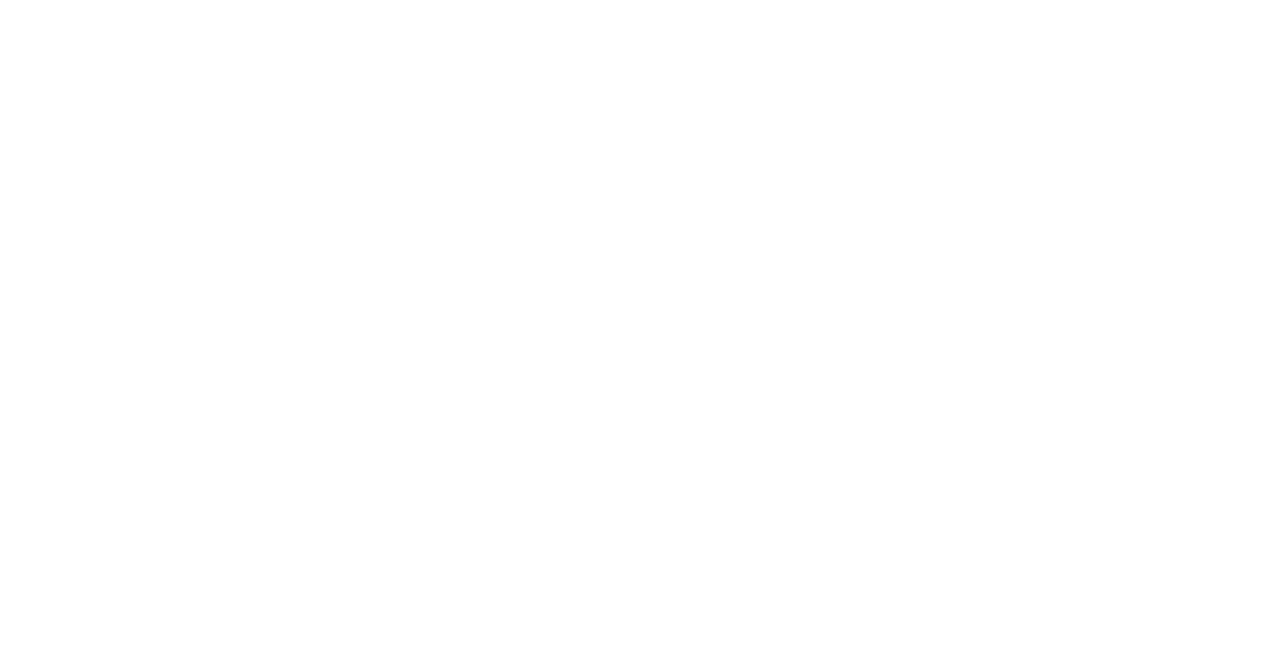
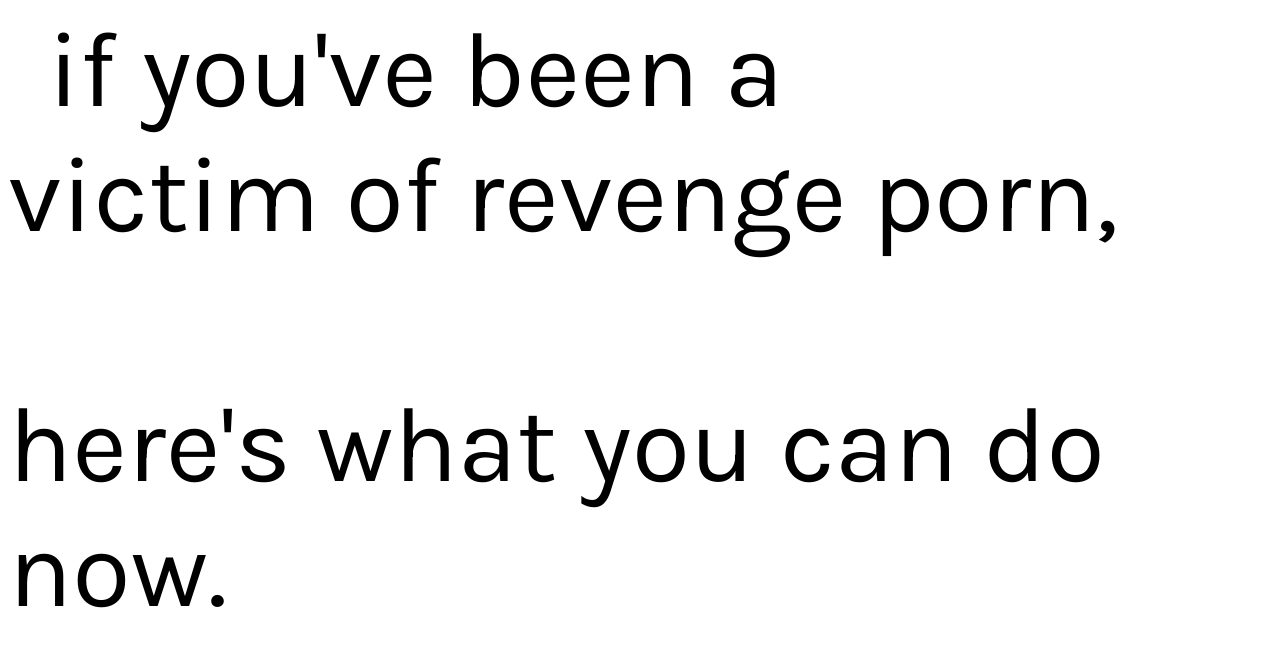
Before and after one commit to choef/WHACK2016, a plain HTML site: page WHACKHomePage.html in a window 1280 px wide. Drawn offline with Linux system fonts and the light colour scheme.

Commit message:
setting up css style sheet
I placed a test h0 to see how the headline looks in the css I just wrote

```diff
--- a/WHACKHomePage.html
+++ b/WHACKHomePage.html
@@ -2,10 +2,12 @@
 
 <html lang="en" xmlns="http://www.w3.org/1999/xhtml">
 <head>
+  <link rel="stylesheet" type="text/css" href="whackcss.css">
     <meta charset="utf-8" />
     <title></title>
 </head>
 <body>
-
+<h0>if you've been a<br>victim of revenge porn,<br><br>
+  here's what you can do now.
 </body>
 </html>
--- /dev/null
+++ b/whackcss.css
@@ -0,0 +1,10 @@
+@import 'https://fonts.googleapis.com/css?family=Karla';
+
+h0 {
+    color: black;
+    text-align: left;
+    text-transform: lowercase;
+    font-size: 80pt;
+    margin-left: 40px;
+    font-family: 'Karla', sans-serif;
+  }
```
